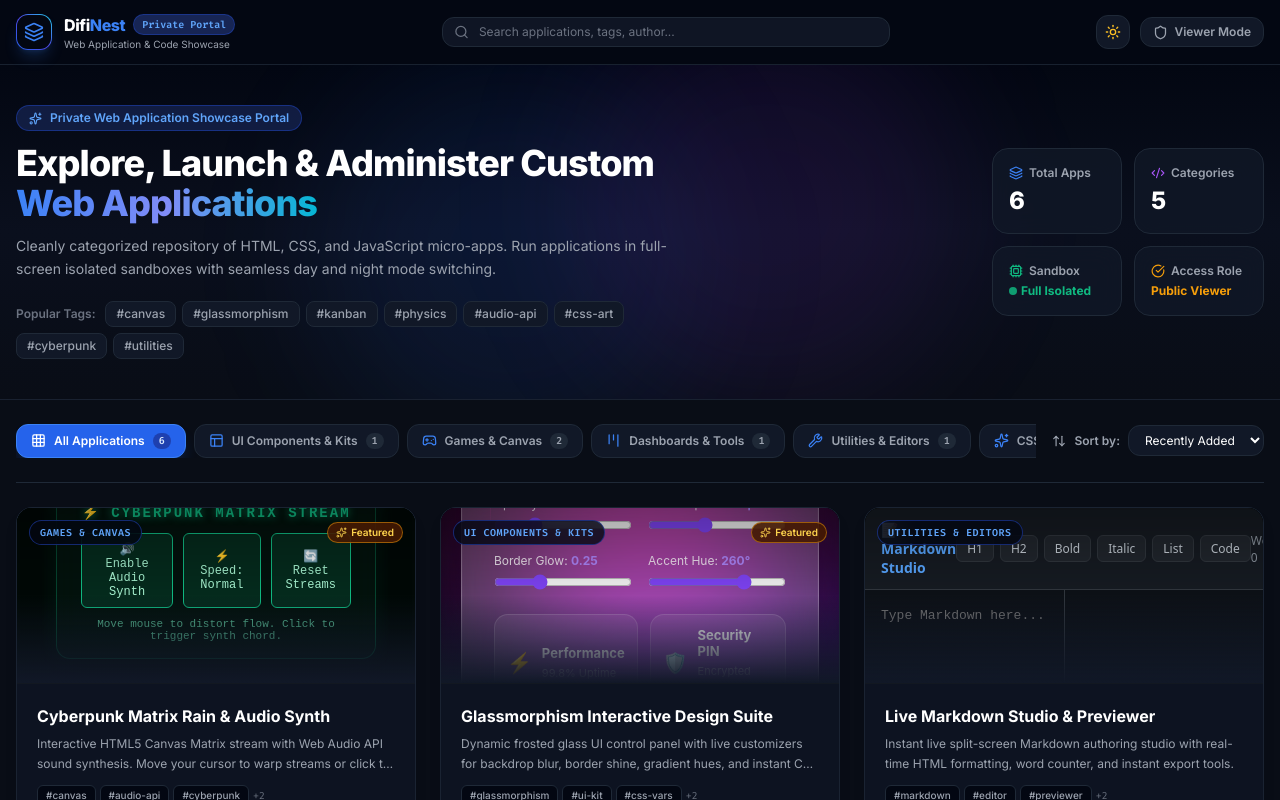
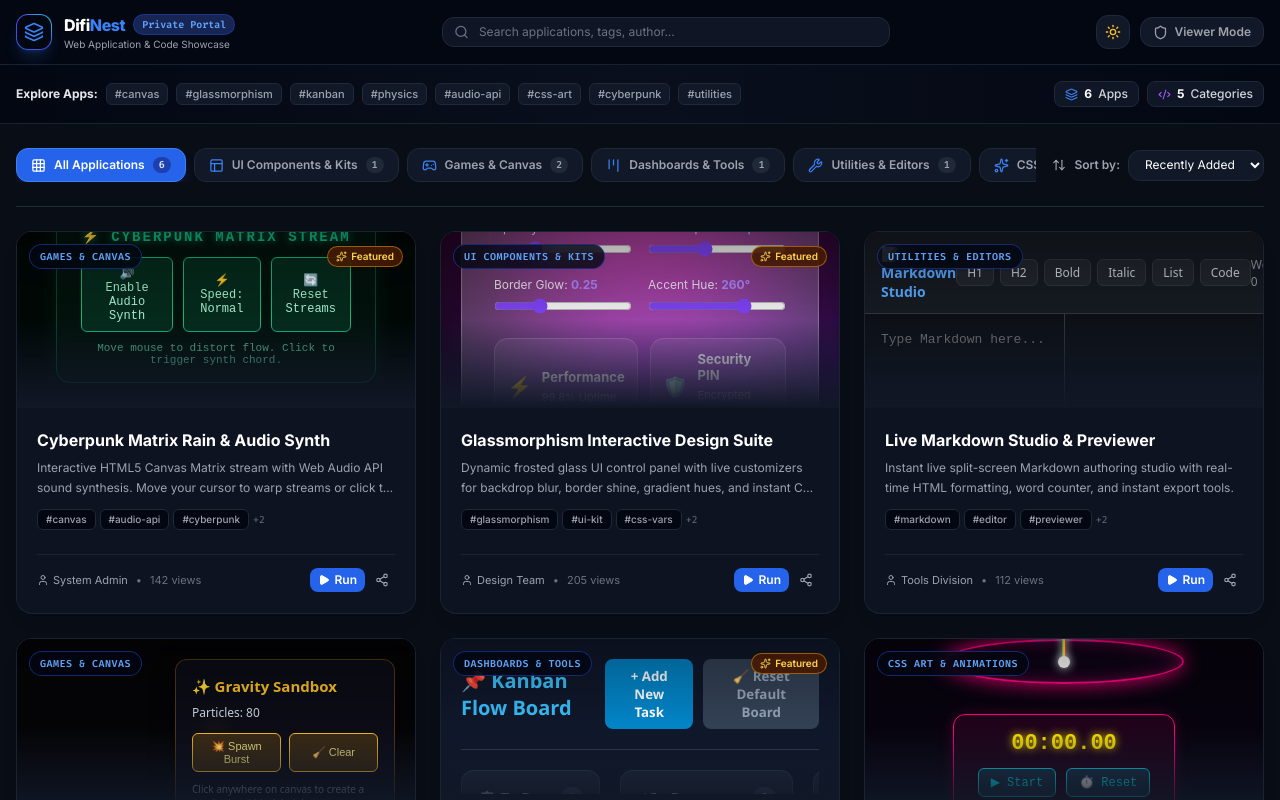
Before and after one commit to sajitss/DifiNest, a React (Vite) app: page / in a window 1280 px wide. Shown: the top 800 px of the page. Built offline with nearby package versions, Linux system fonts and the light colour scheme.

Commit message:
Streamline header into a compact and clean bar

```diff
--- a/src/components/HeroHeader.tsx
+++ b/src/components/HeroHeader.tsx
@@ -1,5 +1,5 @@
 import React from 'react';
-import { Sparkles, Code2, Layers, Cpu, CheckCircle } from 'lucide-react';
+import { Layers, Code2 } from 'lucide-react';
 
 interface HeroHeaderProps {
   totalApps: number;
@@ -15,99 +15,57 @@
   totalCategories,
   selectedTag,
   onSelectTag,
-  isAdmin,
   theme
 }) => {
   const popularTags = ['canvas', 'glassmorphism', 'kanban', 'physics', 'audio-api', 'css-art', 'cyberpunk', 'utilities'];
 
   return (
-    <div className={`relative overflow-hidden ${theme === 'light' ? 'bg-gradient-to-b from-slate-50 via-slate-100/60 to-white border-slate-200' : 'bg-gradient-to-b from-gray-950 via-[#0a0f1d] to-[#090d16] border-gray-800/80'} border-b py-10 px-4 transition-colors`}>
-      {/* Glow ambient Orbs */}
-      <div className={`absolute top-0 left-1/4 w-96 h-96 ${theme === 'light' ? 'bg-blue-300/20' : 'bg-blue-600/10'} rounded-full blur-3xl pointer-events-none`}></div>
-      <div className={`absolute bottom-0 right-1/4 w-96 h-96 ${theme === 'light' ? 'bg-purple-300/20' : 'bg-purple-600/10'} rounded-full blur-3xl pointer-events-none`}></div>
+    <div className={`border-b ${theme === 'light' ? 'bg-gradient-to-r from-slate-50 via-white to-slate-50 border-slate-200' : 'bg-gradient-to-r from-gray-950 via-[#0a0f1d] to-gray-950 border-gray-800/80'} py-4 px-4 transition-colors`}>
+      <div className="max-w-7xl mx-auto flex flex-col sm:flex-row sm:items-center justify-between gap-3">
+        {/* Left: Compact Title & Filter Tag Chips */}
+        <div className="flex flex-wrap items-center gap-2">
+          <span className={`text-xs font-bold ${theme === 'light' ? 'text-slate-800' : 'text-gray-200'} shrink-0`}>
+            Explore Apps:
+          </span>
 
-      <div className="max-w-7xl mx-auto flex flex-col md:flex-row items-start md:items-center justify-between gap-8 relative z-10">
-        {/* Left: Text & Badges */}
-        <div className="space-y-3 max-w-2xl">
-          <div className={`inline-flex items-center gap-2 px-3 py-1 rounded-full ${theme === 'light' ? 'bg-blue-50 border-blue-200 text-blue-700' : 'bg-blue-950/70 border-blue-800/60 text-blue-400'} border text-xs font-semibold`}>
-            <Sparkles size={13} />
-            <span>Private Web Application Showcase Portal</span>
-          </div>
-
-          <h1 className={`text-3xl md:text-4xl font-extrabold tracking-tight ${theme === 'light' ? 'text-slate-900' : 'text-white'} leading-tight`}>
-            Explore, Launch & Administer Custom <span className="text-transparent bg-clip-text bg-gradient-to-r from-blue-500 via-indigo-400 to-cyan-500">Web Applications</span>
-          </h1>
-
-          <p className={`text-sm ${theme === 'light' ? 'text-slate-600' : 'text-gray-400'} leading-relaxed`}>
-            Cleanly categorized repository of HTML, CSS, and JavaScript micro-apps. Run applications in full-screen isolated sandboxes with seamless day and night mode switching.
-          </p>
-
-          {/* Quick Tag Pills */}
-          <div className="flex flex-wrap items-center gap-1.5 pt-2">
-            <span className={`text-xs ${theme === 'light' ? 'text-slate-500' : 'text-gray-500'} font-semibold mr-1`}>Popular Tags:</span>
           {selectedTag && (
             <button
               onClick={() => onSelectTag(undefined)}
-                className="px-2.5 py-1 rounded-lg bg-blue-600 text-white text-xs font-semibold flex items-center gap-1"
+              className="px-2 py-0.5 rounded-md bg-blue-600 text-white text-[11px] font-semibold flex items-center gap-1 shadow-sm"
             >
-                <span>Tag: {selectedTag}</span>
+              <span>Tag: #{selectedTag}</span>
               <span>✕</span>
             </button>
           )}
+
           {popularTags.map(tag => (
             <button
               key={tag}
               onClick={() => onSelectTag(selectedTag === tag ? undefined : tag)}
-                className={`px-2.5 py-1 rounded-lg text-xs font-medium transition-all ${
+              className={`px-2 py-0.5 rounded-md text-[11px] font-medium transition-all ${
                 selectedTag === tag
                   ? 'bg-blue-600 text-white'
-                    : (theme === 'light' ? 'bg-white hover:bg-slate-200 text-slate-600 border border-slate-200' : 'bg-gray-900 hover:bg-gray-800 text-gray-400 border border-gray-800 hover:text-white')
+                  : (theme === 'light'
+                      ? 'bg-white hover:bg-slate-200 text-slate-600 border border-slate-200 shadow-sm'
+                      : 'bg-gray-900 hover:bg-gray-800 text-gray-400 border border-gray-800 hover:text-white')
               }`}
             >
               #{tag}
             </button>
           ))}
         </div>
-        </div>
 
-        {/* Right: Stats Card */}
-        <div className="grid grid-cols-2 gap-3 w-full md:w-auto shrink-0">
-          <div className={`p-4 rounded-2xl ${theme === 'light' ? 'bg-white border-slate-200 shadow-sm' : 'bg-gray-900/80 border-gray-800'} border backdrop-blur-md min-w-[130px]`}>
-            <div className={`text-xs ${theme === 'light' ? 'text-slate-500' : 'text-gray-400'} font-semibold flex items-center gap-1.5 mb-1`}>
-              <Layers size={14} className="text-blue-500" />
-              <span>Total Apps</span>
-            </div>
-            <div className={`text-2xl font-extrabold ${theme === 'light' ? 'text-slate-900' : 'text-white'}`}>{totalApps}</div>
-          </div>
+        {/* Right: Sleek mini stat pill */}
+        <div className="flex items-center gap-2 shrink-0 self-end sm:self-auto text-xs">
+          <span className={`inline-flex items-center gap-1.5 px-2.5 py-1 rounded-lg border font-medium ${theme === 'light' ? 'bg-white border-slate-200 text-slate-700 shadow-sm' : 'bg-gray-900/90 border-gray-800 text-gray-300'}`}>
+            <Layers size={13} className="text-blue-500" />
+            <strong className={`${theme === 'light' ? 'text-slate-900' : 'text-white'}`}>{totalApps}</strong> Apps
+          </span>
 
-          <div className={`p-4 rounded-2xl ${theme === 'light' ? 'bg-white border-slate-200 shadow-sm' : 'bg-gray-900/80 border-gray-800'} border backdrop-blur-md min-w-[130px]`}>
-            <div className={`text-xs ${theme === 'light' ? 'text-slate-500' : 'text-gray-400'} font-semibold flex items-center gap-1.5 mb-1`}>
-              <Code2 size={14} className="text-purple-500" />
-              <span>Categories</span>
-            </div>
-            <div className={`text-2xl font-extrabold ${theme === 'light' ? 'text-slate-900' : 'text-white'}`}>{totalCategories}</div>
-          </div>
-
-          <div className={`p-4 rounded-2xl ${theme === 'light' ? 'bg-white border-slate-200 shadow-sm' : 'bg-gray-900/80 border-gray-800'} border backdrop-blur-md min-w-[130px]`}>
-            <div className={`text-xs ${theme === 'light' ? 'text-slate-500' : 'text-gray-400'} font-semibold flex items-center gap-1.5 mb-1`}>
-              <Cpu size={14} className="text-emerald-500" />
-              <span>Sandbox</span>
-            </div>
-            <div className="text-xs font-bold text-emerald-500 mt-1 flex items-center gap-1">
-              <span className="w-2 h-2 rounded-full bg-emerald-500 animate-pulse"></span>
-              Full Isolated
-            </div>
-          </div>
-
-          <div className={`p-4 rounded-2xl ${theme === 'light' ? 'bg-white border-slate-200 shadow-sm' : 'bg-gray-900/80 border-gray-800'} border backdrop-blur-md min-w-[130px]`}>
-            <div className={`text-xs ${theme === 'light' ? 'text-slate-500' : 'text-gray-400'} font-semibold flex items-center gap-1.5 mb-1`}>
-              <CheckCircle size={14} className="text-amber-500" />
-              <span>Access Role</span>
-            </div>
-            <div className="text-xs font-bold text-amber-500 mt-1">
-              {isAdmin ? 'Admin Mode' : 'Public Viewer'}
-            </div>
-          </div>
+          <span className={`inline-flex items-center gap-1.5 px-2.5 py-1 rounded-lg border font-medium ${theme === 'light' ? 'bg-white border-slate-200 text-slate-700 shadow-sm' : 'bg-gray-900/90 border-gray-800 text-gray-300'}`}>
+            <Code2 size={13} className="text-purple-500" />
+            <strong className={`${theme === 'light' ? 'text-slate-900' : 'text-white'}`}>{totalCategories}</strong> Categories
+          </span>
         </div>
       </div>
     </div>
```
Lines whose indentation alone changed are shown as unchanged.
